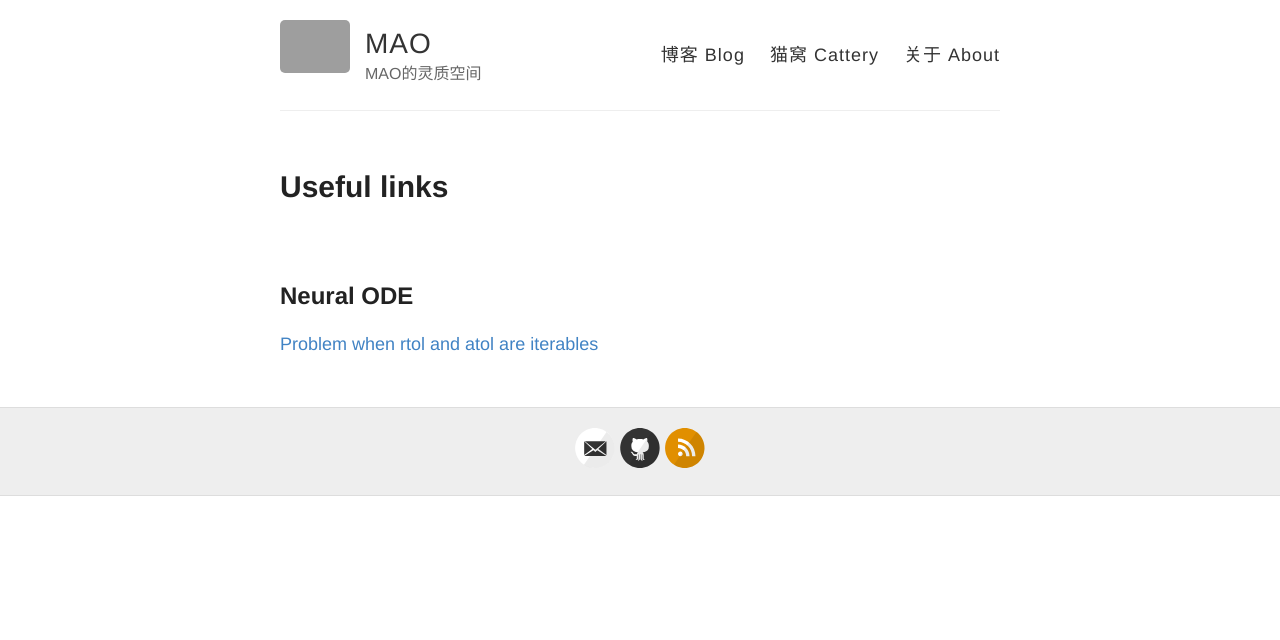
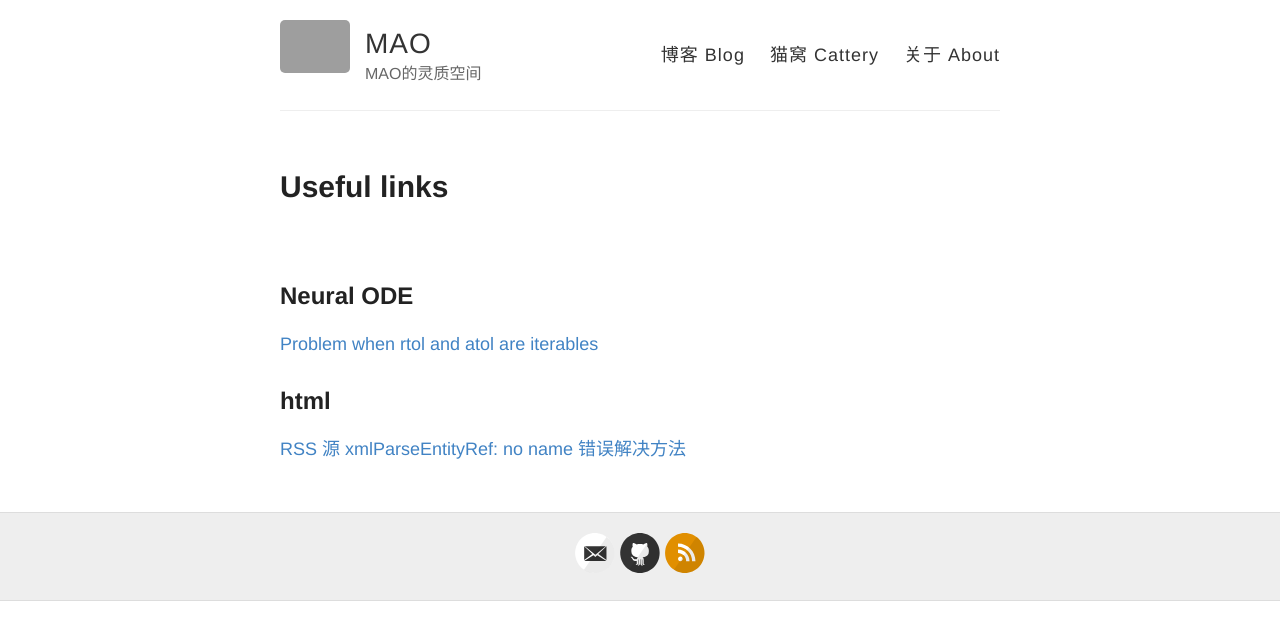
Before and after one commit to RuifMaxx/formalweb, a Jekyll site: the page built from _draft/Useful links.md, in a window 1280 px wide. Shown: the top 640 px of the page. Built offline with Jekyll 4.4.1, drawn with Linux system fonts in a browser that asks for light colours; grey boxes are pictures that could not be loaded.

Commit message:
Update Useful links.md

```diff
--- a/_draft/Useful links.md
+++ b/_draft/Useful links.md
@@ -8,3 +8,7 @@ title: Useful links
 ## Neural ODE
 
 [Problem when rtol and atol are iterables](https://github.com/rtqichen/torchdiffeq/issues/4)
+
+## html
+
+[RSS 源 xmlParseEntityRef: no name 错误解决方法](https://www.it131.org/8487.html)
```
